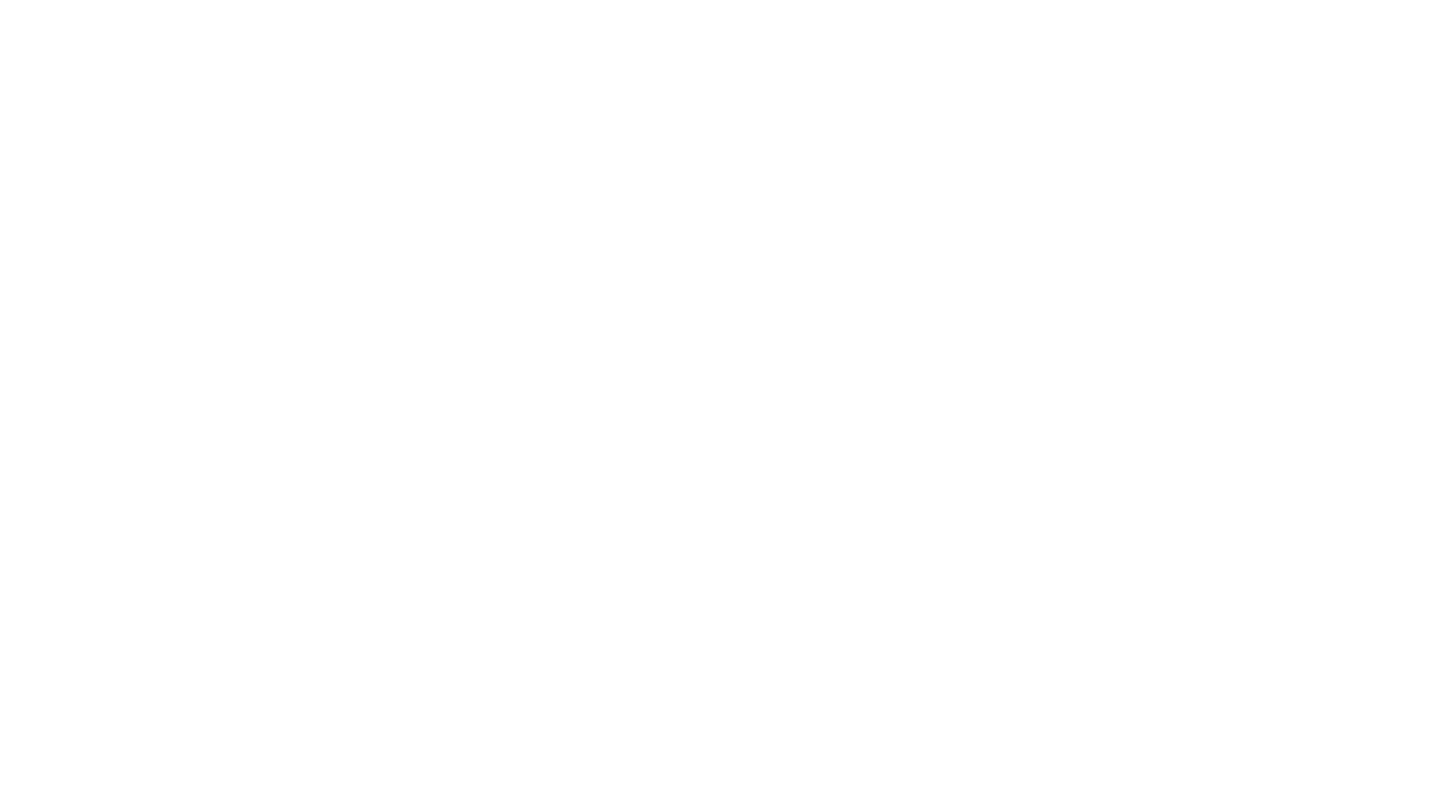
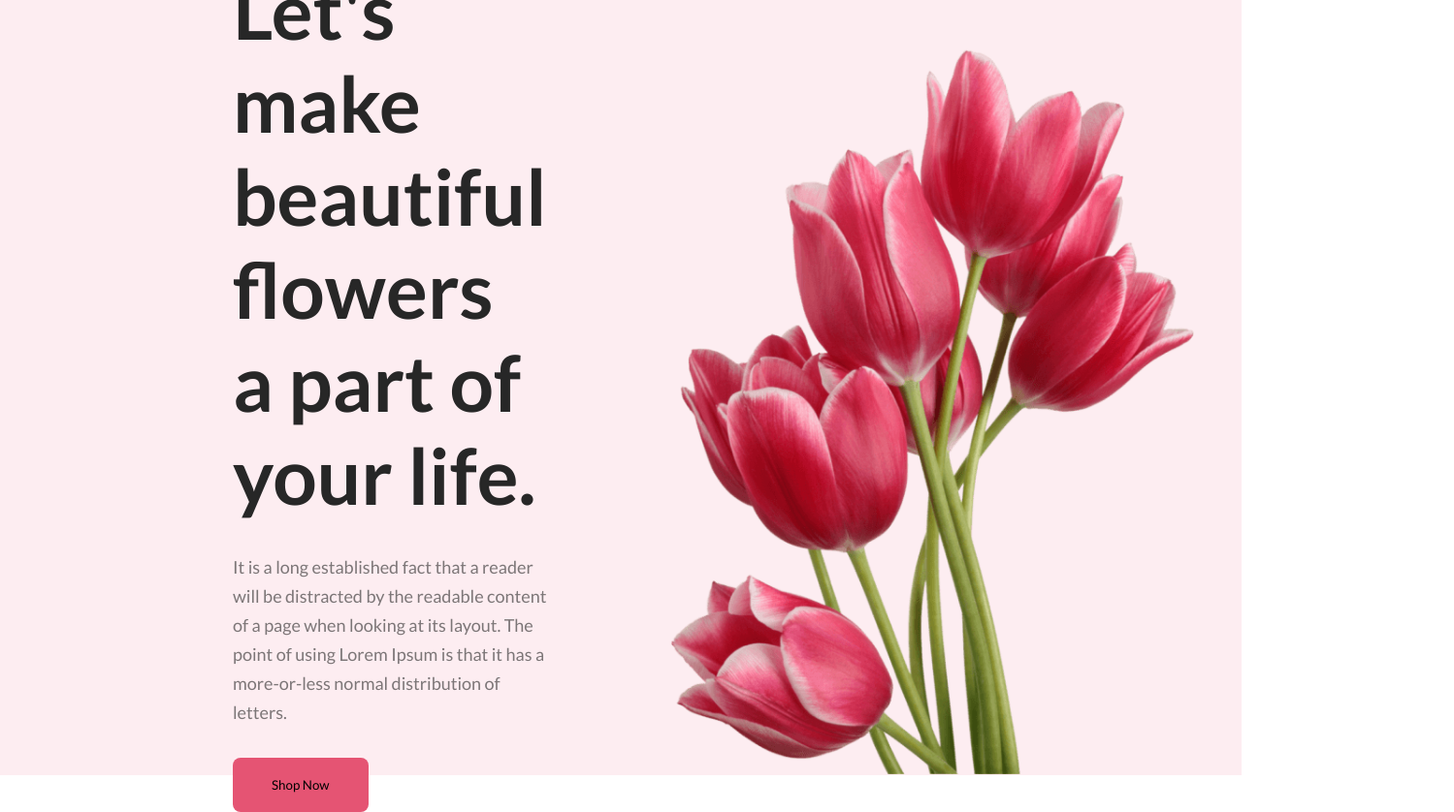
Before and after one commit to ponne1/my-first-assignment, a plain HTML site: page index.html in a window 1280 px wide. Shown: the whole page at 97% size, 1499 px wide, since content can reach past the window. Before the commit the page ends 800 px from the top, so only its background shows below. Drawn offline with Linux system fonts and the light colour scheme.

Commit message:
added navigation section

```diff
--- a/index.html
+++ b/index.html
@@ -1,12 +1,37 @@
 <!DOCTYPE html>
 <html lang="en">
+
 <head>
     <meta charset="UTF-8">
     <meta name="viewport" content="width=device-width, initial-scale=1.0">
     <title>Flower Shop</title>
     <link rel="stylesheet" href="style.css">
+    <link rel="preconnect" href="https://fonts.googleapis.com">
+    <link rel="preconnect" href="https://fonts.gstatic.com" crossorigin>
+    <link href="https://fonts.googleapis.com/css2?family=Lato:wght@400;700;900&display=swap" rel="stylesheet">
 </head>
+
 <body>
+    <header>
+        <nav>
+            <div class="nav-tittle">
+                <h1 class="nav-head-tittle">Let's make beautiful flowers a part of your life.</h1>
+                <p class="nav-head-description">It is a long established fact that a reader will be distracted by the readable content of a page when
+                    looking at its layout. The point of using Lorem Ipsum is that it has a more-or-less normal
+                    distribution of letters.</p>
+                <button class="btn-primary">Shop Now</button>
+            </div>
+            <div class="nav-img">
+                <img class="img" src="Flower Asset/pngwing 10.png" alt="">
+            </div>
+        </nav>
+    </header>
+    <main>
 
+    </main>
+    <footer>
+
+    </footer>
 </body>
+
 </html>
--- a/style.css
+++ b/style.css
@@ -0,0 +1,52 @@
+* {
+    margin: 0;
+    border: 0;
+    font-family: 'Lato', sans-serif;
+}
+
+/* nav section */
+nav {
+    display: flex;
+    gap: 100px;
+    justify-content: space-around;
+    align-items: center;
+    height: 800px;
+    background-color: rgba(229, 84, 115, 0.10);
+}
+
+.nav-head-tittle {
+    color: #272727;
+    font-size: 80px;
+    font-weight: 800px;
+    font-style: normal;
+    line-height: normal;
+}
+
+.nav-tittle {
+    width: 680px;
+    padding-left: 240px;
+}
+
+.nav-head-description {
+    color: rgba(39, 39, 39, 0.60);
+    font-size: 18px;
+    font-style: normal;
+    font-weight: 400px;
+    line-height: 30px;
+    padding: 32px 0;
+}
+
+.img {
+    height: 750px;
+    padding-top: 50px;
+    padding-right: 240px;
+}
+
+.btn-primary {
+    background: #E55473;
+    border-radius: 8px;
+    padding: 20px 40px;
+    list-style: none;
+
+
+}
```
